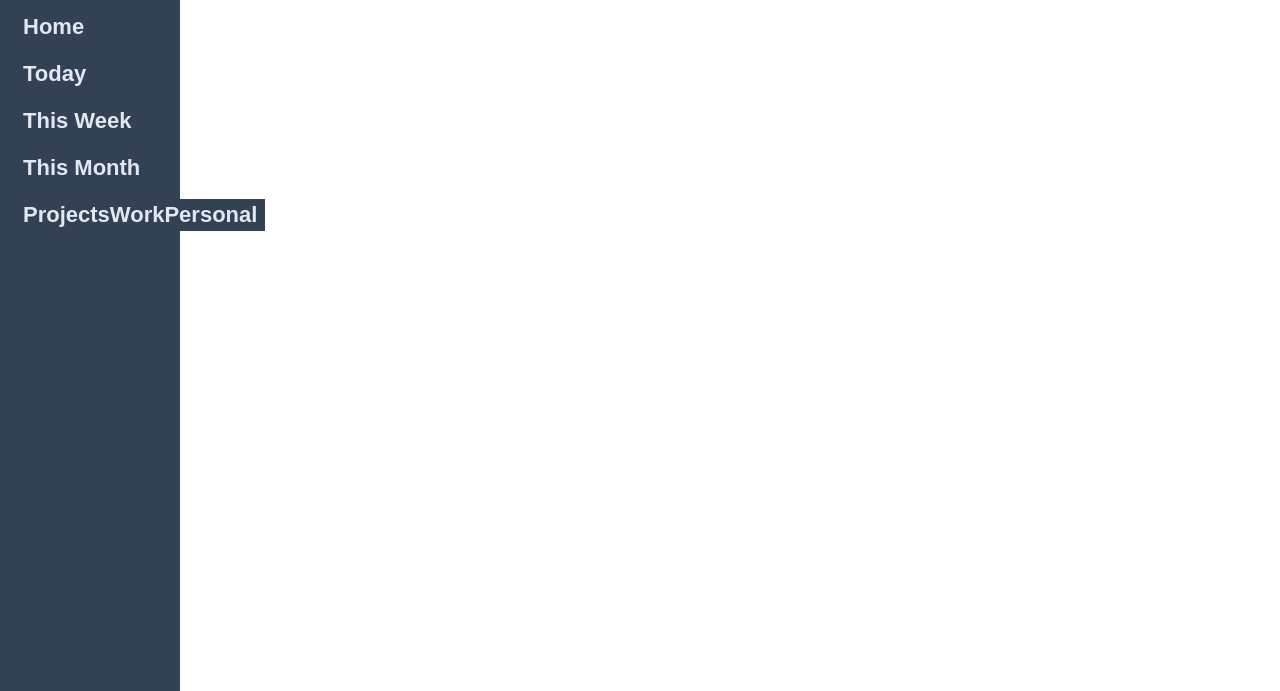
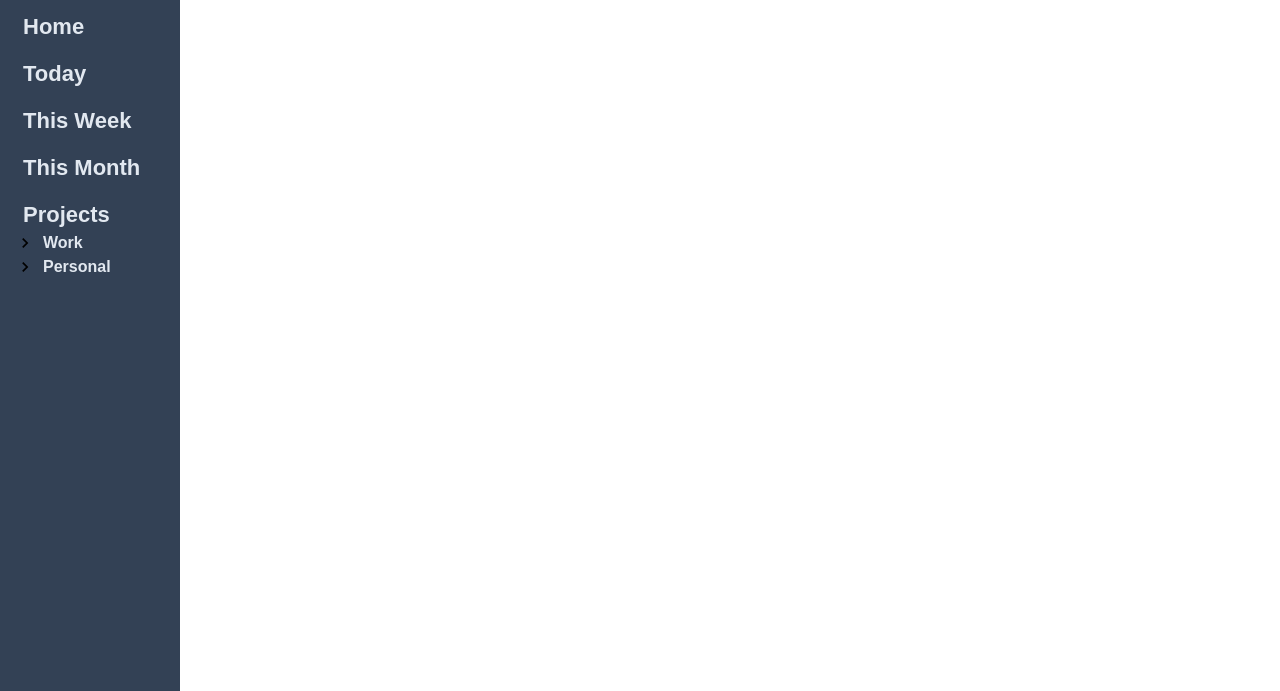
Before and after one commit to CraigYeoman/to-do-list-app, a website with bundled scripts: page dist/index.html in a window 1280 px wide. Shown: the part 109-800 px from the top of the page. Built offline with nearby package versions, Linux system fonts and the light colour scheme.

Commit message:
finished sidebar Project section

```diff
--- a/src/domManipulation.js
+++ b/src/domManipulation.js
@@ -6,7 +6,7 @@ const taskTemplate = document.getElementById('tasks-template');
 const modal = document.getElementById('modal');
 const addTaskButton = document.getElementById('add-task-button')
 const addTaskButtonModal = document.getElementById('add-task-button-modal')
-const projectsButton = document.getElementById('project-button')
+const projectslist = document.getElementById('project-list')
 
 
 function init() {
@@ -19,7 +19,7 @@ function init() {
 };
 
 export function render() {
-    clearElement();
+    clearElement(containerTasks);
     projectPrint();
     tasks.forEach(task => {
         const taskContainer = document.importNode(taskTemplate.content, true);
@@ -50,18 +50,26 @@ function openModal() {
     modal.classList.add('activate');
 }
 
-function clearElement() {
-    while (containerTasks.hasChildNodes()) {
-        containerTasks.removeChild(containerTasks.firstChild)
+function clearElement(element) {
+    while (element.hasChildNodes()) {
+        element.removeChild(element.firstChild)
     }
 }
 
 function projectPrint() {
+    clearElement(projectslist);
     let projects = projectList();
     projects.forEach((project) => {
-        const projectDiv = document.createElement('div');
-        projectDiv.textContent = project;
-        projectsButton.appendChild(projectDiv);
+        const projectButtons = document.createElement('button');
+        const arrow = document.createElement('img');
+        arrow.src = "svg/right.svg";
+        arrow.classList = 'svg';
+        projectButtons.appendChild(arrow);
+        projectButtons.src = "./svg/right.svg"
+        projectButtons.classList = 'btn project';
+        projectButtons.textContent = project;
+        projectslist.appendChild(arrow);
+        projectslist.appendChild(projectButtons);
     })
 }
 
--- a/src/logic.js
+++ b/src/logic.js
@@ -34,10 +34,10 @@ function deleteTask(event) {
 }
 
 function projectList() {
-    const projects = []
+    let projects = []
     for (let i = tasks.length-1; i >= 0; i--) {
         if (projects.includes(tasks[i].project)) {
-            return
+          ;
         } else projects.push(tasks[i].project)
     }
     console.log(projects);
```
Also changed, not shown: dist/index.html, dist/main.js, dist/style.css, dist/svg/right.svg (added).
